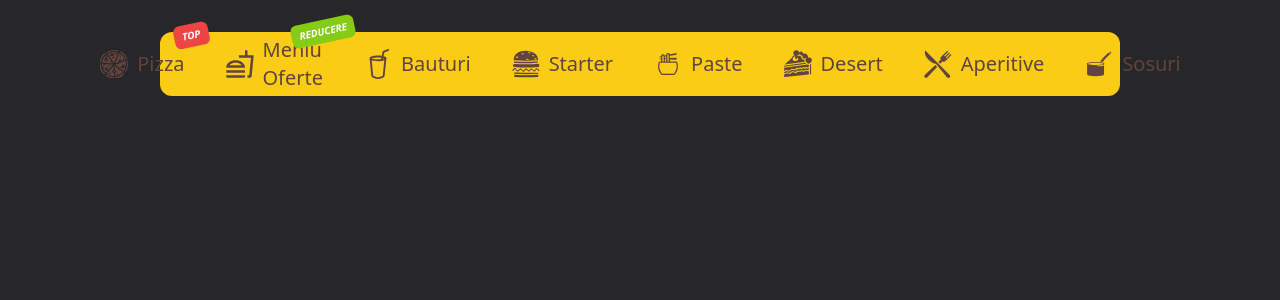
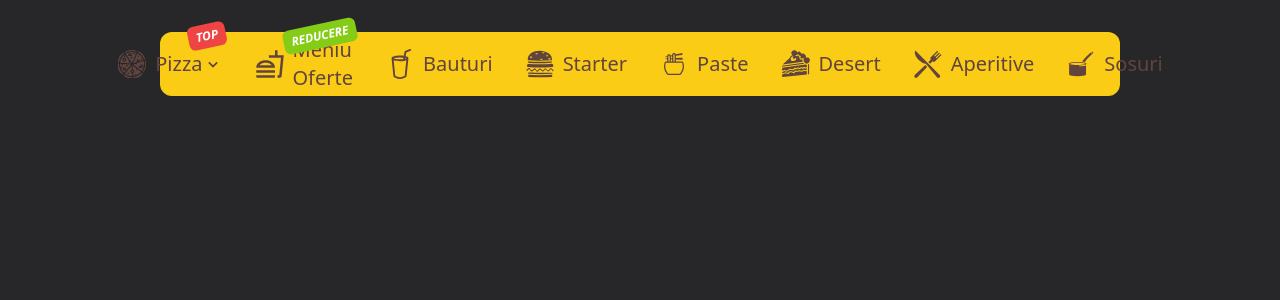
Before and after one commit to FratilaAndrei/andarius-bogdizza, a React (Vite) app: page / in a window 1280 px wide. Shown: the top 300 px of the page. Built offline with nearby package versions, Linux system fonts and the light colour scheme; the HTML template or start-up script is replaced by a standard one.

Commit message:
AND-15 Resolved comments

```diff
--- a/package.json
+++ b/package.json
@@ -16,7 +16,8 @@
     "react-dom": "^18.2.0",
     "react-icons": "^4.11.0",
     "react-router-dom": "^6.16.0",
-    "sort-by": "^1.2.0"
+    "sort-by": "^1.2.0",
+    "tailwind-merge": "^1.14.0"
   },
   "devDependencies": {
     "@types/react": "^18.2.15",
--- a/src/common/OptionsMenu/OptionMenu.tsx
+++ b/src/common/OptionsMenu/OptionMenu.tsx
@@ -11,11 +11,14 @@ import {
   GiSaucepan,
 } from "react-icons/gi";
 import { MdOutlineFastfood } from "react-icons/md";
+import { BiChevronDown } from "react-icons/bi";
 
-const options = [
+const Options = [
   {
     title: "Pizza",
     icon: <GiFullPizza />,
+    isDropdown: true,
+    dropdownIcon: <BiChevronDown />,
     label: "TOP",
     reference: "https://www.youtube.com/watch?v=2-vA5yLWBHg&t=14s",
   },
@@ -23,6 +26,7 @@ const options = [
     title: "Meniu Oferte",
     icon: <MdOutlineFastfood />,
     label: "REDUCERE",
+    labelClassName: "bg-lime-500",
     reference: "https://www.youtube.com/watch?v=2-vA5yLWBHg&t=14s",
   },
   {
@@ -59,14 +63,9 @@ const options = [
 
 const OptionMenu = () => {
   return (
-    <div className="bg-yellow-400 flex items-center h-16 mx-40 justify-center gap-10 rounded-xl top-8 relative text-zinc-800">
-      {options.map((op) => (
-        <OptionItem
-          title={op.title}
-          icon={op.icon}
-          label={op.label}
-          reference={op.reference}
-        />
+    <div className="bg-yellow-400 flex items-center h-16 w-[75vw] mx-auto justify-center gap-8 rounded-xl top-8 relative text-zinc-800">
+      {Options.map((op) => (
+        <OptionItem {...op} key={op.title} />
       ))}
     </div>
   );
--- a/src/common/OptionsMenu/components/OptionItem.tsx
+++ b/src/common/OptionsMenu/components/OptionItem.tsx
@@ -1,16 +1,25 @@
 import { FC, ReactNode, useState } from "react";
+import { twMerge } from "tailwind-merge";
 
 type OptionItemProps = {
   title: string;
+  reference: string;
   icon: ReactNode;
   label?: string;
-  reference: string;
+  labelClassName?: string;
+  dropdownIcon?: ReactNode;
+  isDropdown?: boolean;
 };
 
-//! Bogdan HELP in plm!!!
-//? Dropdown for Pizza needs to have a dropdown-like transition
-
-const OptionItem: FC<OptionItemProps> = ({ title, icon, label, reference }) => {
+const OptionItem: FC<OptionItemProps> = ({
+  title,
+  icon,
+  label,
+  reference,
+  dropdownIcon,
+  isDropdown,
+  labelClassName,
+}) => {
   const [isHovered, setIsHovered] = useState(false);
 
   const handleMouseOver = () => {
@@ -29,7 +38,7 @@ const OptionItem: FC<OptionItemProps> = ({ title, icon, label, reference }) => {
     >
       <div
         className={`${
-          isHovered && label === "TOP" ? "max-h-[200%] py-4" : "max-h-0 py-0"
+          isHovered && isDropdown ? "max-h-[200%] py-4" : "max-h-0 py-0"
         } text-black absolute transition-all overflow-hidden top-full bg-white w-max rounded-sm flex flex-col text-start justify-center px-8 gap-y-4 cursor-default`}
       >
         <p className="font-bold text-base font-sans ">Nu ai gasit ceva?</p>
@@ -45,11 +54,16 @@ const OptionItem: FC<OptionItemProps> = ({ title, icon, label, reference }) => {
         className="hover:text-black hover:opacity-100 transition duration-400 flex items-center text-[#61443e] text-xl cursor-pointer h-full"
       >
         <i className="text-3xl mr-2">{icon}</i>
-        <div className="font-medium">{title}</div>
+        <div className="font-medium flex items-center">
+          {title} {dropdownIcon}
+        </div>
       </a>
-      {label === "TOP" && (
+      {label && (
         <div
-          className="absolute -top-2 -right-6 bg-red-500 text-white px-2 rounded-md flex py-1 items-center"
+          className={twMerge(
+            "absolute -top-2 -right-1 bg-red-500 text-white px-2 rounded-md flex py-1 items-center",
+            labelClassName
+          )}
           style={{
             transform: isHovered
               ? "translate(0, -8px) rotate(-12deg)"
@@ -57,20 +71,7 @@ const OptionItem: FC<OptionItemProps> = ({ title, icon, label, reference }) => {
             transition: "transform 0.3s ease",
           }}
         >
-          <span className="italic text-[10px] font-bold">{label}</span>
-        </div>
-      )}
-      {label === "REDUCERE" && (
-        <div
-          className="absolute -top-3 -right-8 bg-lime-500 text-white px-2 rounded-md flex py-1 items-center"
-          style={{
-            transform: isHovered
-              ? "translate(0, -6px) rotate(-12deg)"
-              : "translate(0) rotate(-12deg)",
-            transition: "transform 0.3s ease",
-          }}
-        >
-          <span className="italic text-[10px] font-bold ">{label}</span>
+          <span className="italic text-xs font-bold">{label}</span>
         </div>
       )}
     </div>
```
Also changed, not shown: 1 other file (tests, documents, lock files or other folders).
